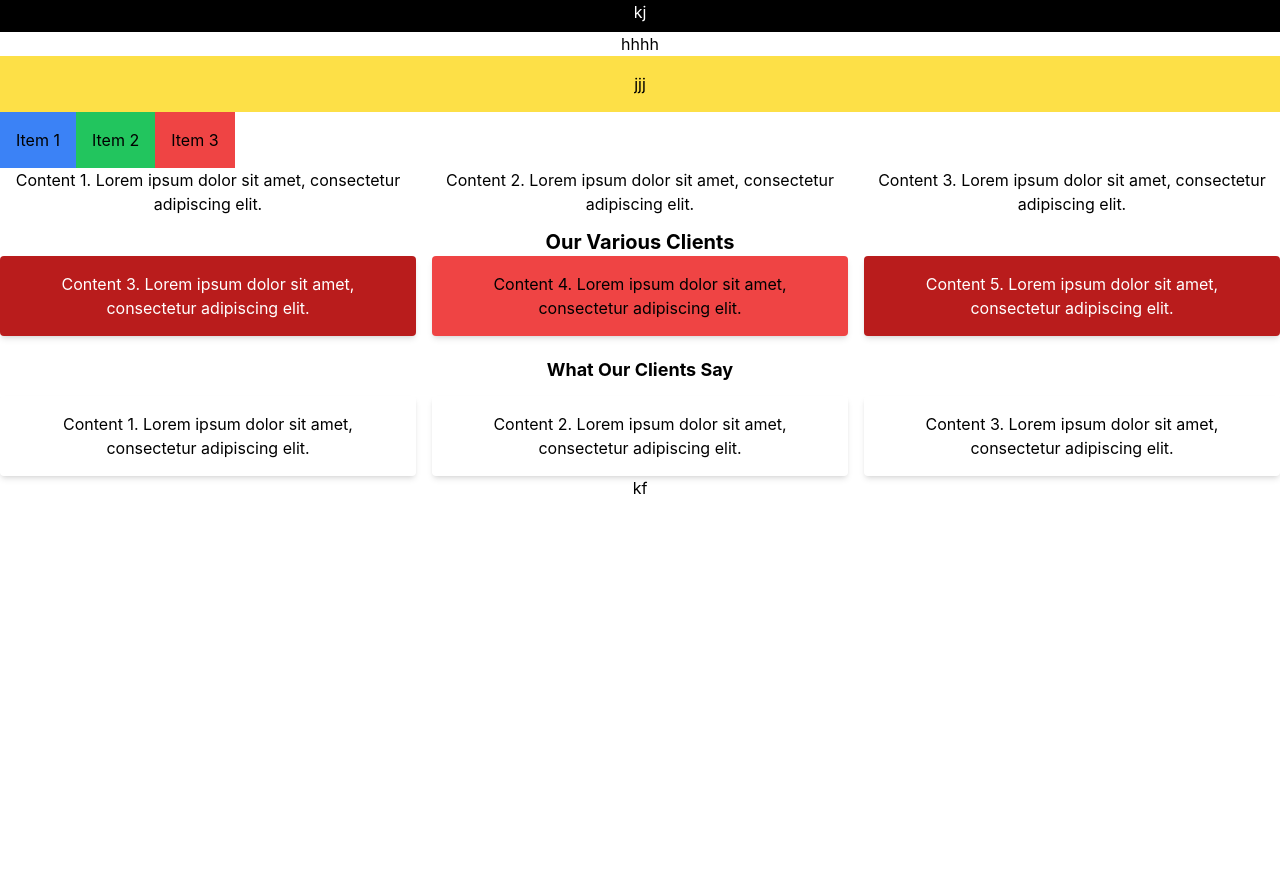
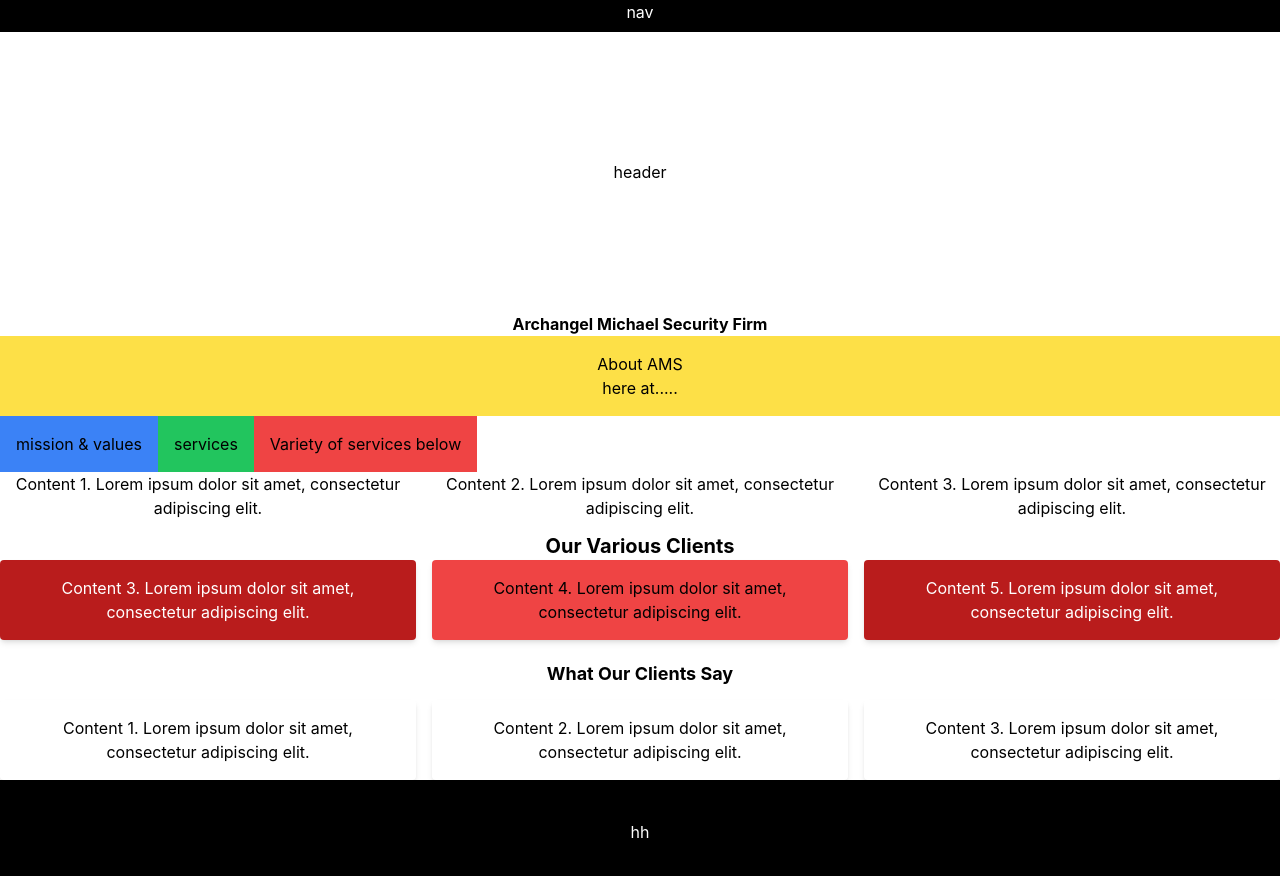
Before and after one commit to treva556/ams-trailer, a React (Create React App) app: page / in a window 1280 px wide. Shown: the top 876 px of the page. Before the commit the page ends 800 px from the top, so only its background shows below. Built offline with nearby package versions, Linux system fonts and the light colour scheme.

Commit message:
milestone

```diff
--- a/src/components/footer.js
+++ b/src/components/footer.js
@@ -6,7 +6,9 @@ import '../App.css';
 function Footer() {
   return (
     <div className="App">
-     kf
+     <div className=' text-white bg-black p-10'>
+hh
+     </div>
     </div>
   );
 }
--- a/src/components/nav.js
+++ b/src/components/nav.js
@@ -6,7 +6,7 @@ import '../App.css';
 function Nav() {
   return (
     <div className="App">
-    <p className=' bg-black text-white h-8'> kj </p>
+    <p className=' bg-black text-white h-8'> nav </p>
     </div>
   );
 }
--- a/src/pages/home.js
+++ b/src/pages/home.js
@@ -8,16 +8,18 @@ import Flippings from '../components/flips1';
 function Home() {
   return (
     <div className="App">
-     <div>
-        hhhh
+     <div className=' p-32'>
+         header
      </div>
+     <p className=' font-bold'> Archangel Michael Security Firm</p>
      <div className=' bg-yellow-300 p-4'>
-        jjj
+        <p> About AMS </p>
+        <p> here at..... </p>
      </div>
      <div class="flex flex-col md:flex-row">
-        <div class="p-4 bg-blue-500">Item 1</div>
-        <div class="p-4 bg-green-500">Item 2</div>
-        <div class="p-4 bg-red-500">Item 3</div>
+        <div class="p-4 bg-blue-500">mission & values</div>
+        <div class="p-4 bg-green-500">services</div>
+        <div class="p-4 bg-red-500">Variety of services below</div>
         </div>
         <div class="columns-3">
         <p>Content 1. Lorem ipsum dolor sit amet, consectetur adipiscing elit.</p>
```
